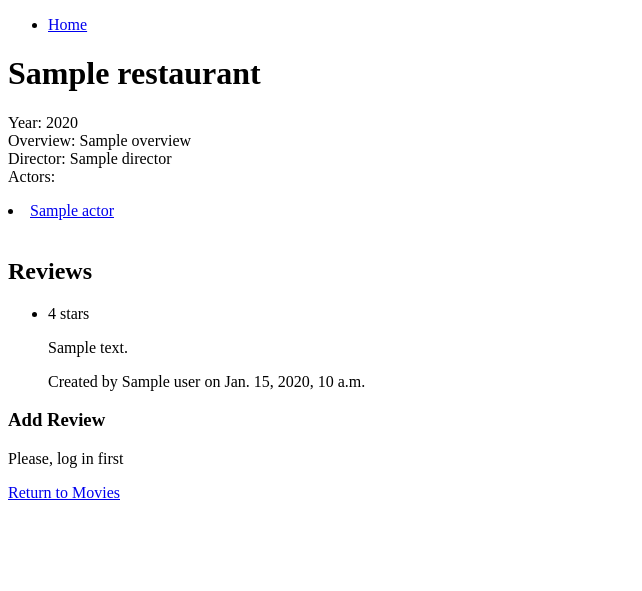
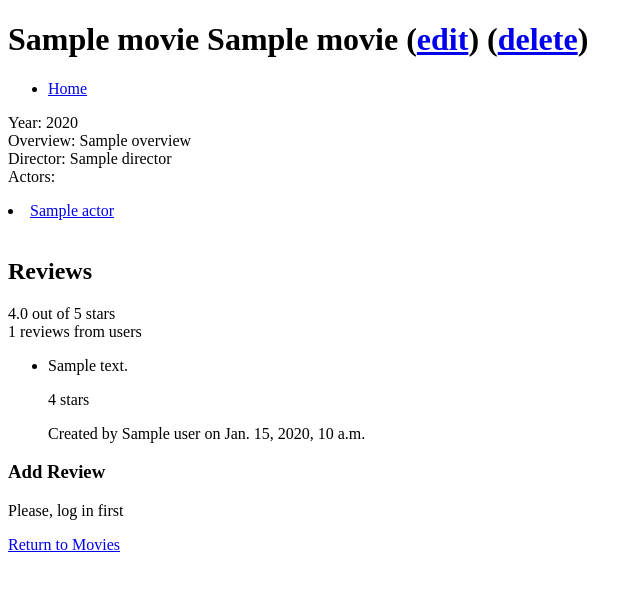
Before and after one commit to judithvillanueva/First_assignment, a Django app: template movie/imovie/templates/movie/movie_detail.html in a window 1280 px wide. Shown: the part 34-625 px from the top of the page, without its empty margins (0-642 px from the left). Run offline with Django 3.2, Linux system fonts and the light colour scheme; the template is opened without the code that fills it: most values are stand-ins (such as "Sample title", 1, 10 or a date in 2020); some libraries are stand-ins or nearby versions.

Commit message:
coses prac3

```diff
--- a/movie/imovie/templates/movie/movie_detail.html
+++ b/movie/imovie/templates/movie/movie_detail.html
@@ -1,45 +1,57 @@
 {% extends "base.html" %}
 {%  block  title  %}Movie -{{movie.name  }}{%  endblock  %}
 {% block content %}
+<span vocab="http://schema.org/Movie" typeof="Movie">
+  <h1>
+    <span property="name">{{ movie.title }}</span>
+  	{{ movie.name }}
+      (<a  href="{%  url  'imovie:movie_edit'  movie.id  %}">edit</a>)
+      (<a  href="{%  url  'imovie:movie_delete'  movie.id  %}">delete</a>)
+  </h1>
+
 <div id="sidebar">
     {% block sidebar %}<ul><li><a href="/imovie">Home</a></li></ul>{% endblock %}
 </div>
 
-<!--<h1>
-	{{ movie.name }}
-    (<a  href="{%  url  'imovie:movie_edit'  movie.id  %}">edit</a>)
-    (<a  href="{%  url  'imovie:movie_delete'  movie.id  %}">delete</a>)
-</h1>-->
-<span vocab="http://schema.org/"  typeof="Restaurant">
-  <h1>
-    <span property="name">{{  restaurant.name  }}</span>
-      {%  if  user  ==  restaurant.user  %}
-        (<a  href="{%  url  'myrestaurants:restaurant_edit'  restaurant.id  %}">edit</a>)
-{%  endif  %}
-</h1>
-
 <p>
-	<year> Year: {{ movie.year }} </year>  <br />
-	<overview> Overview: {{ movie.overview }} </overview>  <br />
-	<director> Director: {{ movie.director }} </director> <br />
-	<actors> Actors:
+	<year><span property="year"> Year: {{ movie.year }} </span></year>  <br />
+	<overview><span property="overview"> Overview: {{ movie.overview }} </span></overview>  <br />
+	<director><span property="director"> Director: {{ movie.director }} </span></director> <br />
+	<actors>Actors:
 		{% for actor in movie.actors.all %}
-			<li><a href="../../imovie/actor/{{movie.id}}">
+			<li><a href="../../actor/{{actor.id}}">
 				{{ actor.name }}</a></li>
 		{% endfor %}
 	</actors>  <br />
 
 
   <h2>Reviews</h2>
-      <ul>
+  <span rel="aggregateRating">
+      <p typeof="AggregateRating">
+      <span property="ratingValue">{{ movie.averageRating|stringformat:".1f" }}</span>
+      {% with movie.moviereview_set.all|length as reviewCount %}
+      out of 5 stars
+      </br>
+      <span property="reviewCount">{{ reviewCount }} reviews from users</span>
+      {% endwith %}
+      </p>
+  </span>
+  <span rel="aggregateRating">
+    <ul rel="review">
           {%  for  review  in  movie.moviereview_set.all  %}
-              <li>
-                  <p>{{  review.rating  }}  star{{  review.rating|pluralize  }}</p>
-                  <p>{{  review.comment  }}</p>
+          <li typeof="Review">
+
+                  <p><span property="Comments">{{  review.comment  }}</span></p>
+                  <span property="worstRating" content="1"></span>
+                  <p><span property="valueRating">{{  review.rating  }} </span> star{{  review.rating|pluralize  }}</p>
+                  <span property="bestRating" content="5"></span>
                   <p>Created  by  {{  review.user  }}  on  {{  review.date  }}</p>
               </li>
           {%  endfor  %}
       </ul>
+  </span>
+    <span rel="aggregateRating">
+
           <h3>Add Review</h3>
           {%  if  user.is_authenticated  %}
               <form  action="{%  url  'imovie:review_movie_create'  movie.id  %}"  method="post">
@@ -54,6 +66,7 @@
                   </p>
               <input  type="submit"  value="Review"  />
               </form>
+            </span>
           {% else %}
               <p>Please, log in first</p>
   {% endif %}
```
Also changed, not shown: movie/imovie/models.py (+8 -0 lines), movie/db.sqlite3.
